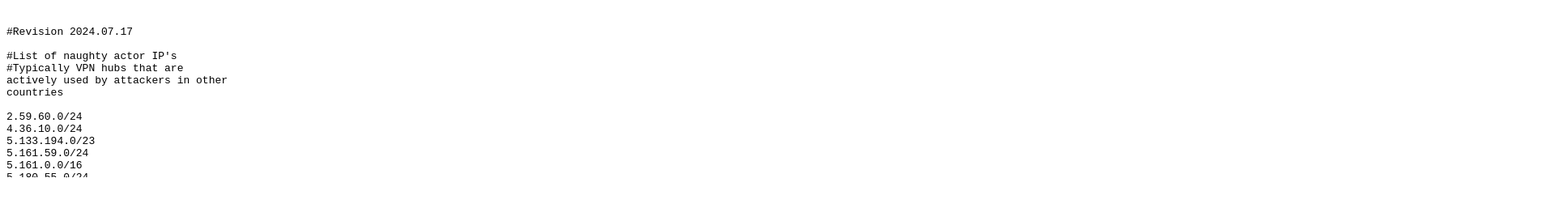
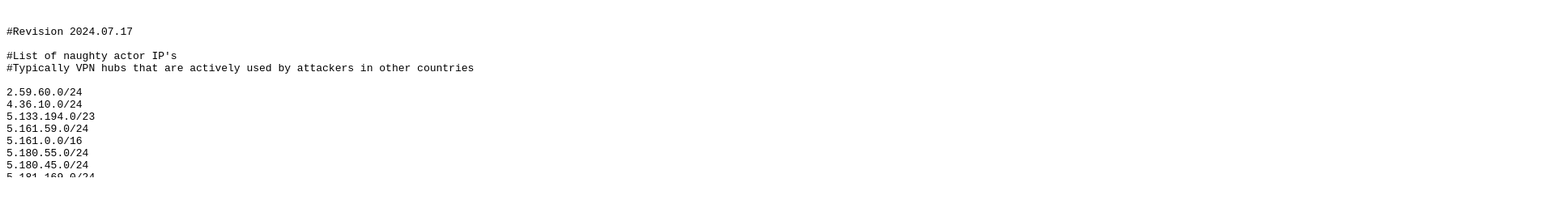
Before and after one commit to gaucho713/fortigate-ips, a website: page src/index.html in a window 1280 px wide. Shown: the part 241-498 px from the top of the page at 81% size, 1920 px wide, since content can reach past the window. Drawn offline with Linux system fonts and the light colour scheme.

Commit message:
Update index.html

```diff
--- a/src/index.html
+++ b/src/index.html
@@ -16,7 +16,7 @@
 
 <body>
   <h1>#Embedded Text File</h1>
-      <embed src="fortigate-block-ips.txt" type="text/plain" width="300" height="200">
+      <embed src="fortigate-block-ips.txt" type="text/plain" width="3000" height="200">
 </body>
 
 </html>
```
